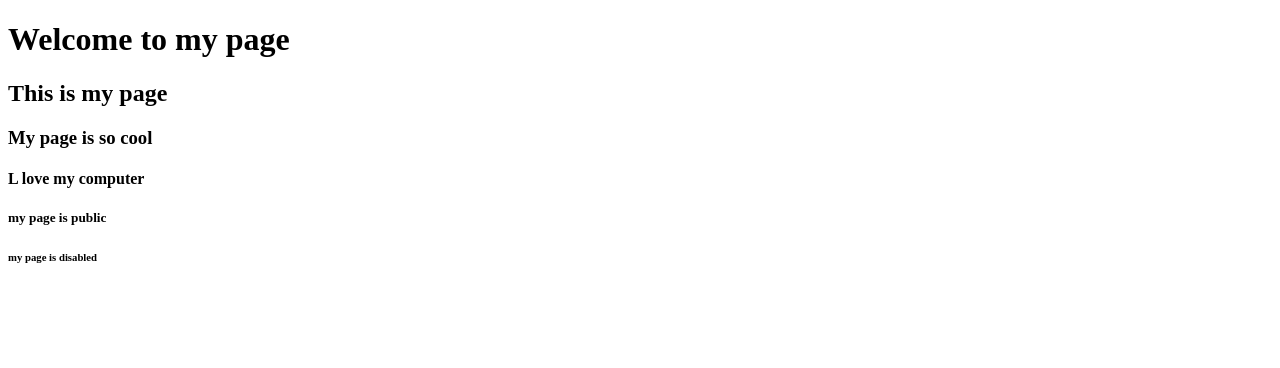
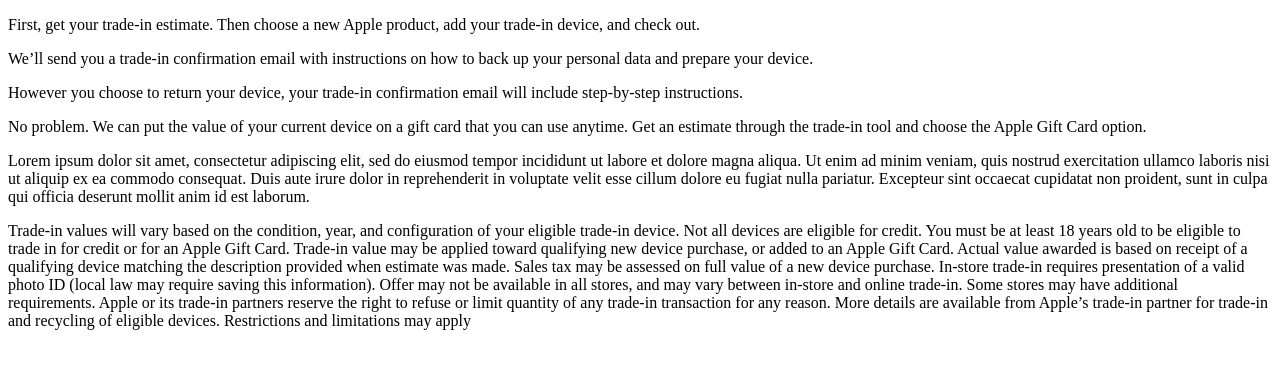
Before and after one commit to Teonitateo/sacavi, a plain HTML site: page index.html in a window 1280 px wide. Drawn offline with Linux system fonts and the light colour scheme.

Commit message:
Add files via upload

```diff
--- a/index.html
+++ b/index.html
@@ -6,11 +6,20 @@
     <title>Document</title>
 </head>
 <body>
-    <h1>Welcome to my page</h1>
-    <h2>This is my page</h2>
-    <h3>My page is so cool</h3>
-    <h4>L love my computer</h4>
-    <h5>my page is public</h5>
-    <h6>my page is disabled</h6>
+  <p>
+    First, get your trade-in estimate. Then choose a new Apple product, add your trade-in device, and check out.<br>
+  </p>
+    We’ll send you a trade-in confirmation email with instructions on how to back up your personal data and prepare your device.<br>
+  </p>
+    However you choose to return your device, your trade-in confirmation email will include step-by-step instructions.<br>
+  </p>
+    No problem. We can put the value of your current device on a gift card that you can use anytime. Get an estimate through the trade-in tool and choose the Apple Gift Card option.<br>
+  </p>
+    Lorem ipsum dolor sit amet, consectetur adipiscing elit, sed do eiusmod tempor incididunt ut labore et dolore magna aliqua. Ut enim ad minim veniam, quis nostrud exercitation ullamco laboris nisi<br> ut aliquip ex ea commodo consequat. Duis aute irure dolor in reprehenderit in voluptate velit esse cillum dolore eu fugiat nulla pariatur. Excepteur sint occaecat cupidatat non proident, sunt in culpa qui officia deserunt mollit anim id est laborum.<br>
+  </p>
+    Trade-in values will vary based on the condition, year, and configuration of your eligible trade-in device. Not all devices are eligible for credit. You must be at least 18 years old to be eligible to<br> trade in for credit or for an Apple Gift Card. Trade-in value may be applied toward qualifying new device purchase, or added to an Apple Gift Card. Actual value awarded is based on receipt of a<br> qualifying device matching the description provided when estimate was made. Sales tax may be assessed on full value of a new device purchase. In-store trade-in requires presentation of a valid<br> photo ID (local law may require saving this information). Offer may not be available in all stores, and may vary between in-store and online trade-in. Some stores may have additional<br> requirements. Apple or its trade-in partners reserve the right to refuse or limit quantity of any trade-in transaction for any reason. More details are available from Apple’s trade-in partner for trade-in and recycling of eligible devices. Restrictions and limitations may apply
+  </p>
+
+
 </body>
 </html>
```
